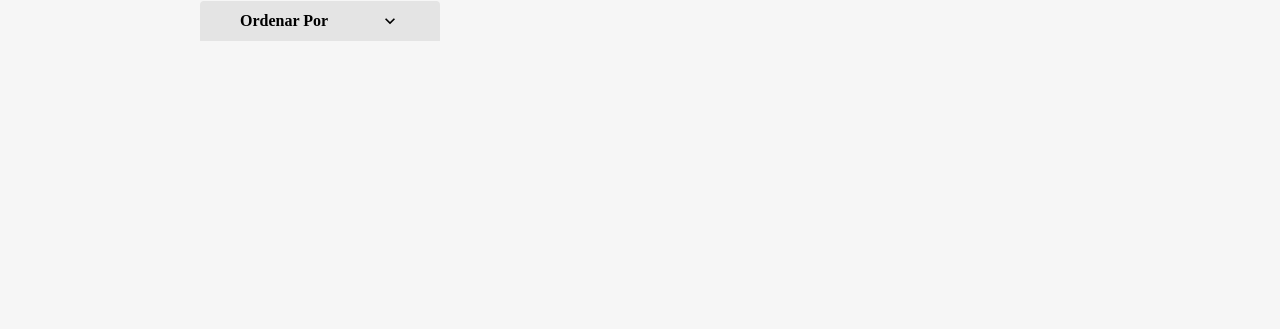
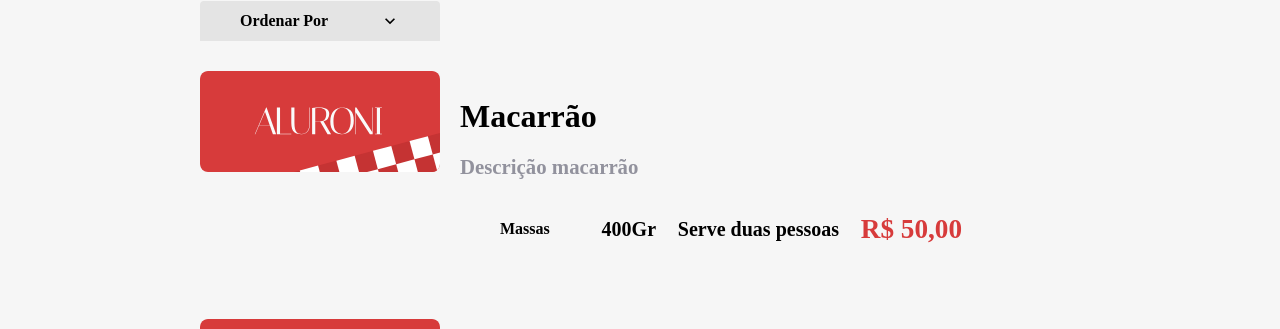
Before and after one commit to kelvia-snts/Aluroni, a React (Create React App) app: page / in a window 1280 px wide. Shown: the part 608-937 px from the top of the page. Before the commit the page ends 800 px from the top, so only its background shows below. Built offline with nearby package versions, Linux system fonts and the light colour scheme; a web font is replaced by a local one.

Commit message:
add json create and structure to show the dishes

```diff
--- /dev/null
+++ b/src/pages/RestaurantMenu/Items/Item/Item.module.scss
@@ -0,0 +1,102 @@
+@import "styles/variables";
+@import "styles/breakpoints";
+
+$pastas: #d73b3b;
+$meat: #30201e;
+$combos: #e6c864;
+$vegans: #80aa40;
+
+.item {
+  display: flex;
+  flex-wrap: wrap;
+  width: 90%;
+  &__image {
+    min-width: 240px;
+    @media (max-width: $desktop_xsm) {
+      width: 100%;
+    }
+    img {
+      border-radius: 8px;
+      width: 100%;
+    }
+  }
+  &__description {
+    display: flex;
+    flex: 1;
+    flex-direction: column;
+    flex-wrap: wrap;
+    justify-content: space-around;
+    padding: 0 20px;
+    @media (max-width: $desktop_xsm) {
+      flex-direction: row;
+      margin-top: 20px;
+      padding: 0;
+    }
+  }
+  &__title {
+    h2 {
+      font-size: 2rem;
+      font-weight: bold;
+      margin-bottom: 20px;
+    }
+    p {
+      color: $dark-grey;
+      font-size: 1.3rem;
+      font-weight: 600;
+      max-width: 600px;
+      margin-bottom: 20px;
+    }
+  }
+  &__tags {
+    display: flex;
+    flex-wrap: wrap;
+    justify-content: space-between;
+    margin-bottom: 20px;
+    max-width: 700px;
+    @media (max-width: $desktop_xsm) {
+      justify-content: flex-end;
+    }
+    @media (max-width: $mobile) {
+      justify-content: flex-start;
+    }
+    > div {
+      margin: 10px;
+    }
+  }
+  &__type {
+    align-items: center;
+    border-radius: 2px;
+    display: flex;
+    font-weight: bold;
+    height: 40px;
+    justify-content: center;
+    padding: 10px 30px;
+    &__pastas {
+      background-color: $pastas;
+      color: white;
+    }
+    &__meat {
+      background-color: $meat;
+      color: white;
+    }
+    &__combos {
+      background-color: $combos;
+    }
+    &__vegans {
+      background-color: $vegans;
+    }
+  }
+  &__portion,
+  &__qttpeople,
+  &__value {
+    align-items: center;
+    display: flex;
+    font-size: 1.25rem;
+    font-weight: bold;
+    justify-content: center;
+  }
+  &__value {
+    color: $red;
+    font-size: 1.7rem;
+  }
+}
--- /dev/null
+++ b/src/pages/RestaurantMenu/Items/Item/index.tsx
@@ -0,0 +1,24 @@
+import logo from "assets/logo.svg";
+import ItemStyle from "./Item.module.scss";
+
+export default function Item() {
+  return (
+    <div className={ItemStyle.item}>
+      <div className={ItemStyle.item__image}>
+        <img src={logo} alt="Imagem" />
+      </div>
+      <div className={ItemStyle.item__description}>
+        <div className={ItemStyle.item__title}>
+          <h2>Macarrão</h2>
+          <p>Descrição macarrão</p>
+        </div>
+        <div className={ItemStyle.item__tags}>
+          <div className={ItemStyle.item__type}>Massas</div>
+          <div className={ItemStyle.item__portion}>400Gr</div>
+          <div className={ItemStyle.item__qttpeople}>Serve duas pessoas</div>
+          <div className={ItemStyle.item__value}>R$ 50,00</div>
+        </div>
+      </div>
+    </div>
+  );
+}
--- /dev/null
+++ b/src/pages/RestaurantMenu/Items/Items.json
@@ -0,0 +1,119 @@
+[
+  {
+    "title": "Macarrão mediterrâneo",
+    "description": "Macarrão spaghetti com frutos-do-mar e especíarias, especialidade da cozinha. Atenção: Contém camarão e outros frutos-do-mar!",
+    "photo": "/assets/pratos/macarrao_mediterraneo.png",
+    "size": 400,
+    "serving": 2,
+    "price": 73.0,
+    "id": 1,
+    "category": {
+      "id": 1,
+      "label": "Massas"
+    }
+  },
+  {
+    "title": "Macarrão da casa",
+    "description": "Macarrão com frutos-do-mar e especíarias, especialidade da cozinha. Atenção: Contém camarão e outros frutos-do-mar!",
+    "photo": "/assets/pratos/macarrao_da_casa.png",
+    "size": 400,
+    "serving": 2,
+    "price": 54.0,
+    "id": 2,
+    "category": {
+      "id": 1,
+      "label": "Massas"
+    }
+  },
+  {
+    "title": "Macarrão com chilli",
+    "description": "Macarrão fetuccine com molho de chilli e especiárias.",
+    "photo": "/assets/pratos/macarrao_com_chilli.png",
+    "size": 350,
+    "serving": 1,
+    "price": 58.0,
+    "id": 3,
+    "category": {
+      "id": 1,
+      "label": "Massas"
+    }
+  },
+  {
+    "title": "Salada da casa com salmão grelhado",
+    "description": "Salada da casa (alface, rúcula, cenoura) com salmão.",
+    "photo": "/assets/pratos/salada_da_casa.png",
+    "size": 450,
+    "serving": 1,
+    "price": 42.0,
+    "id": 4,
+    "category": {
+      "id": 2,
+      "label": "Carnes"
+    }
+  },
+  {
+    "title": "Bife com batatas",
+    "description": "Bife de boi (150g) na chapa, com batatas fritas. Acompanha arroz e molhos.",
+    "photo": "/assets/pratos/bife_com_batatas.png",
+    "size": 550,
+    "serving": 2,
+    "price": 86.0,
+    "id": 5,
+    "category": {
+      "id": 2,
+      "label": "Carnes"
+    }
+  },
+  {
+    "title": "Picanha picada com legumes e massa",
+    "description": "400g de picanha picada, com legumes grelhados e massa escolhida pelo cliente.",
+    "photo": "/assets/pratos/picanha_picada.png",
+    "size": 850,
+    "serving": 3,
+    "price": 123.0,
+    "id": 6,
+    "category": {
+      "id": 3,
+      "label": "Combos"
+    }
+  },
+  {
+    "title": "Lasagna vegana (carne de soja)",
+    "description": "Lasagna 100% vegana feita com carne de soja e massa especial.",
+    "photo": "/assets/pratos/lasagna_vegana.png",
+    "size": 350,
+    "serving": 1,
+    "price": 45.0,
+    "id": 7,
+    "category": {
+      "id": 4,
+      "label": "Veganos"
+    }
+  },
+  {
+    "title": "Salada especial",
+    "description": "Salada com abacate, manga, alface, grão de bico e muito mais.",
+    "photo": "/assets/pratos/salada_especial.png",
+    "size": 350,
+    "serving": 1,
+    "price": 37.0,
+    "id": 8,
+    "category": {
+      "id": 4,
+      "label": "Veganos"
+    }
+  },
+  {
+    "title": "Almôndegas",
+    "description": "Porção de almôndegas com sour cream, cebola e tempêros. Acompanha arroz ou massa.",
+    "photo": "/assets/pratos/almondegas.png",
+    "size": 740,
+    "serving": 3,
+    "price": 120.0,
+    "id": 9,
+    "category": {
+      "id": 3,
+      "label": "Combos"
+    }
+  }
+]
--- /dev/null
+++ b/src/pages/RestaurantMenu/Items/Items.module.scss
@@ -0,0 +1,7 @@
+.items {
+  display: flex;
+  flex-direction: column;
+  flex-wrap: wrap;
+  gap: 40px;
+  width: 100%;
+}
--- /dev/null
+++ b/src/pages/RestaurantMenu/Items/index.tsx
@@ -0,0 +1,13 @@
+import Item from "./Item";
+import menuItems from "./Items.json";
+import itemsStyle from "./Items.module.scss";
+
+export default function Items() {
+  return (
+    <div className={itemsStyle.items}>
+      {menuItems.map((item) => (
+        <Item key={item.id} />
+      ))}
+    </div>
+  );
+}
--- a/src/pages/RestaurantMenu/index.tsx
+++ b/src/pages/RestaurantMenu/index.tsx
@@ -4,6 +4,7 @@
 import SearchEngine from "./SearchEngine";
 import Filters from "./SearchEngine/FIlters";
 import Sort from "./Sort";
+import Itens from "./Items";
 
 export default function RestaurantMenu() {
   const [search, setSearch] = useState("");
@@ -25,8 +26,9 @@
         <SearchEngine search={search} setSearch={setSearch} />
         <div className={restaurantMenuStyle.restaurantMenu__filters}>
           <Filters filter={filter} setFilter={setFilter} />
-          <Sort sort={sort} setSort={setSort}/>
+          <Sort sort={sort} setSort={setSort} />
         </div>
+        <Itens />
       </section>
     </main>
   );
```
